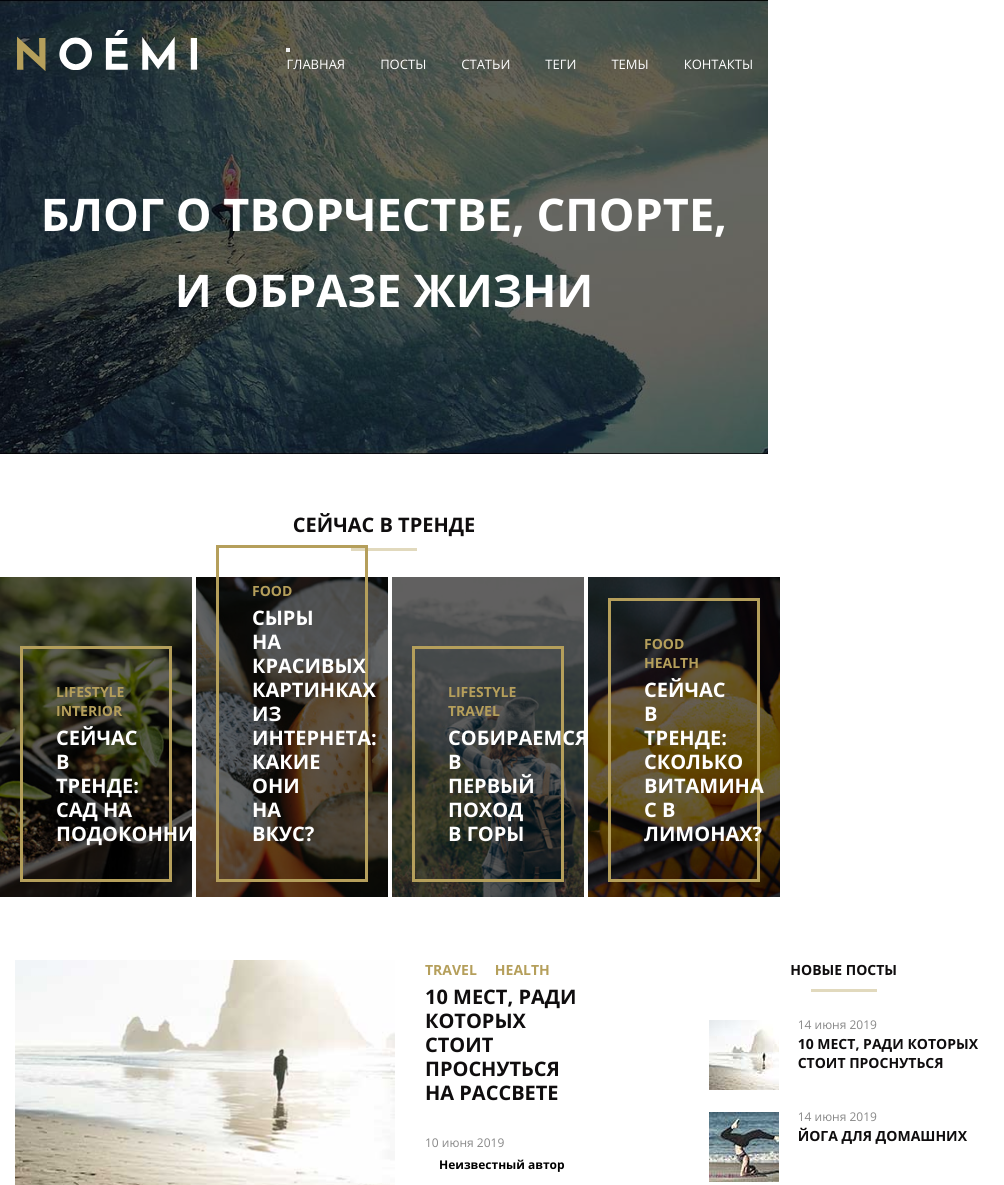
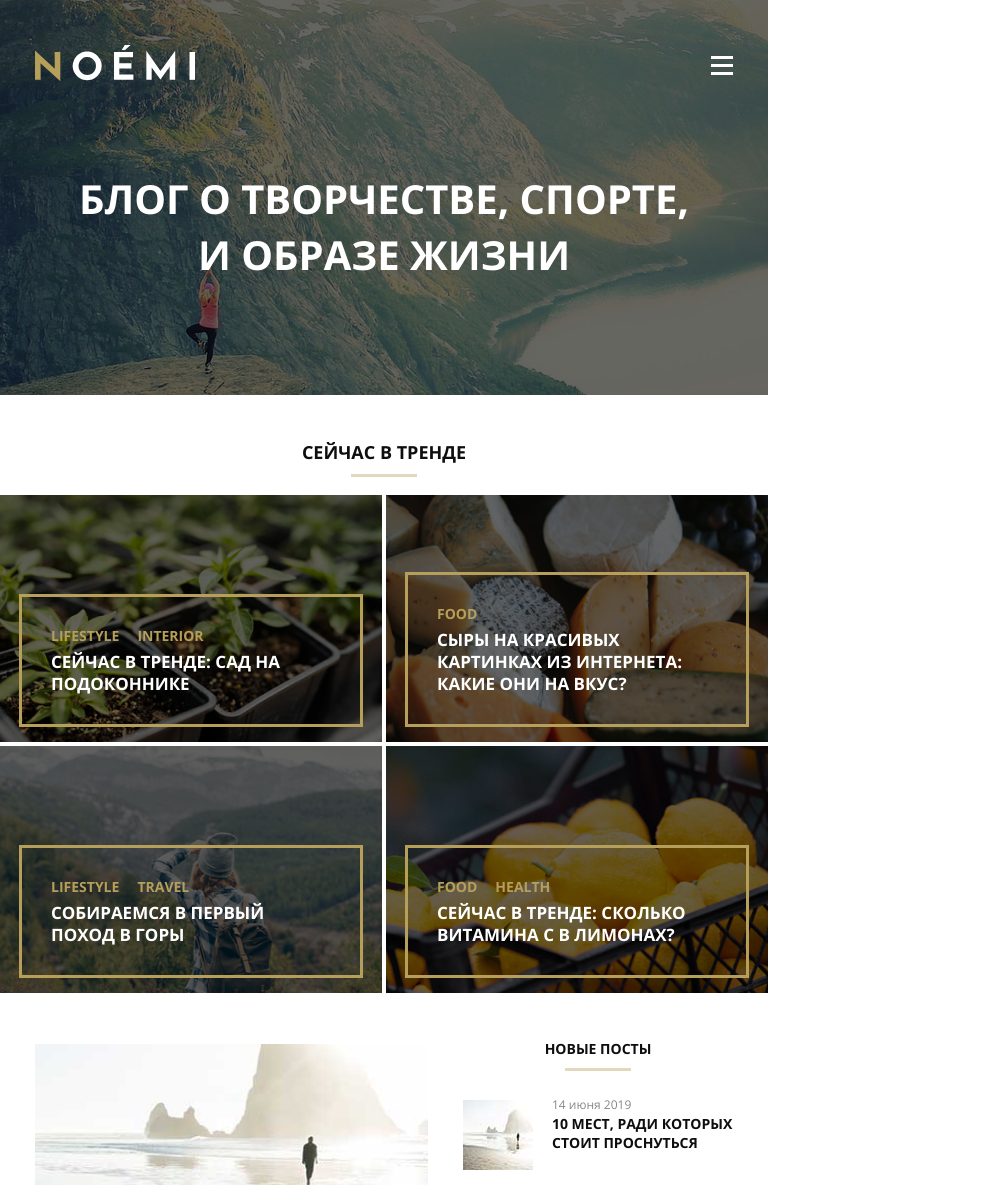
Before and after one commit to Celirbis/MQ-diploma, a plain HTML site: page index.html in a window 768 px wide. Shown: the top 1185 px of the page, 1004 px wide, since content can reach past the window. Drawn offline with Linux system fonts and the light colour scheme; files whose address does not match are found by name.

Commit message:
2.1 css
desktop+tablet version

```diff
--- a/css/style.css
+++ b/css/style.css
@@ -9,6 +9,10 @@
   height: 1px;
   clip: rect(1px, 1px, 1px, 1px);
   position: absolute;
+}
+
+.hidden {
+  display: none;
 }
 
 @font-face {
@@ -24,7 +28,7 @@
   font-style: normal;
 }
 
-.main-wrapper, .trend-section-wrapper, .craft-section-wrapper {
+.main-wrapper, .trend-section-wrapper, .craft-section-wrapper, .footer {
   font-family: OpenSans, sans-serif;
   color: #0f0d0e;
 }
@@ -108,7 +112,7 @@
 }
 
 .trend-section-wrapper {
-  width: 100vp;
+  width: 100%;
   margin-top: 57px;
 }
 
@@ -140,10 +144,6 @@
   height: 320px;
   padding: 15px 20px;
   margin-top: 6px;
-}
-
-.trend-card-wrapper:nth-child(n+2) {
-  margin-left: 4px;
 }
 
 .trend-garden {
@@ -420,13 +420,14 @@
 }
 
 .craft-section-wrapper {
-  margin: 64px;
+  margin-top: 64px;
+  padding: 0 15px;
 }
 
 .craft {
   max-width: 1200px;
   margin: 0 auto;
-  padding: 0 38px;
+  padding: 0 23px;
 
   display: flex;
   justify-content: space-between;
@@ -559,3 +560,189 @@
   font-size: 12px;
   font-weight: bold;
 }
+
+@media (min-width: 1200px) {
+  .menu-button {
+    display: none;
+  }
+
+  .trend-card-wrapper:nth-child(n+2) {
+    margin-left: 4px;
+  }
+}
+
+@media (max-width: 1199px) {
+
+  .menu-list {
+    display: none;
+  }
+
+  .menu {
+   display: flex;
+  }
+
+  .menu-button {
+    border: none;
+    width: 22px;
+    height: 19px;
+    background-color: transparent;
+    position: relative;
+    cursor: pointer;
+  }
+
+  .menu-button-label, .menu-button:before, .menu-button:after {
+    display: block;
+    width: 100%;
+    height: 3px;
+    background-color: #ffffff;
+  }
+
+  .menu-button:before {
+    content: "";
+    position: absolute;
+    top: 0;
+  }
+
+  .menu-button:after {
+    content: "";
+    position: absolute;
+    bottom: 0;
+  }
+}
+
+@media (min-width: 641px) and (max-width: 1199px) {
+
+  .header-content, .main-wrapper, .footer {
+    padding: 0 35px;
+  }
+
+  .header {
+    background-image: url("../images/banner-bg-tablet.jpg");
+    padding-top: 45px;
+  }
+
+  .logo {
+    width: 160px;
+    margin-left: 0;
+  }
+
+  .headline-wrapper {
+    max-width: 650px;
+    padding-top: 85px;
+    padding-bottom: 112px;
+  }
+
+  .headline {
+    font-size: 40px;
+    line-height: 1.4;
+  }
+
+  .trend-section-wrapper {
+    margin-top: 45px;
+  }
+
+  .main-section-title {
+    font-size: 18px;
+  }
+
+  .underline:after {
+    margin: 10px auto 0 auto;
+  }
+
+  .trends {
+    margin-top: 18px;
+    justify-content: space-between;
+    flex-wrap: wrap;
+  }
+
+  .trend-card-wrapper {
+    flex-basis: 49%;
+    flex-grow: 1;
+    height: 247px;
+    padding: 15px 19px;
+    margin-top: 0;
+    margin-bottom: 4px;
+  }
+
+ .trend-card-wrapper:nth-child(2n+1) {
+    margin-right: 4px;
+  }
+
+  .trend-card {
+    padding: 29px 29px;
+  }
+
+  .trend-title {
+    font-size: 17px;
+    line-height: 1.3;
+  }
+
+  .main-wrapper {
+    margin: 47px auto 0 auto;
+  }
+
+  .news {
+    flex-direction: column;
+  }
+
+  .news-content {
+    margin-left: 0;
+    margin-top: 10px;
+  }
+
+  .news-title {
+    margin-top: 10px;
+    font-size: 17px;
+    line-height: 1.3;
+  }
+
+  .side-menu {
+    margin-left: 35px;
+  }
+
+  .side-menu-section:first-child {
+    margin-top: -5px;
+  }
+
+  .section-title {
+    margin-bottom: 21px;
+  }
+
+  .author {
+    margin-left: 10px;
+  }
+
+  .news-text {
+    margin-top: 26px;
+  }
+
+  .craft-section-wrapper {
+    padding: 0 35px;
+  }
+
+  .craft {
+    margin-top: 27px;
+    flex-wrap: wrap;
+  }
+
+  .craft-card {
+    width: 290px;
+    margin-top: -15px;
+  }
+
+  .craft-card-wrapper {
+    margin-bottom: 55px;
+  }
+
+  .craft-title {
+    font-size: 17px;
+  }
+
+  .footer {
+    margin-top: 20px;
+  }
+
+  .copyright {
+    margin-top: 20px;
+  }
+}
```
